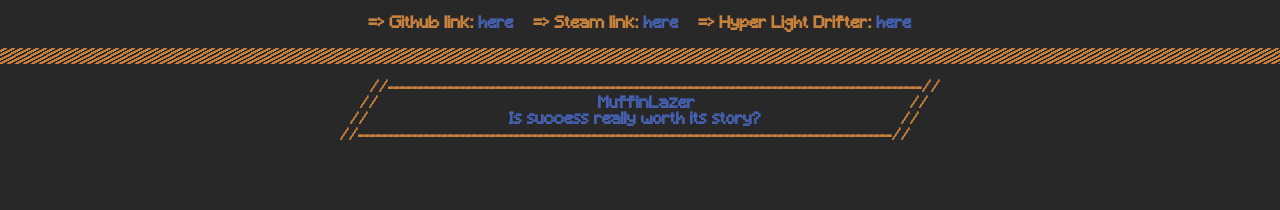
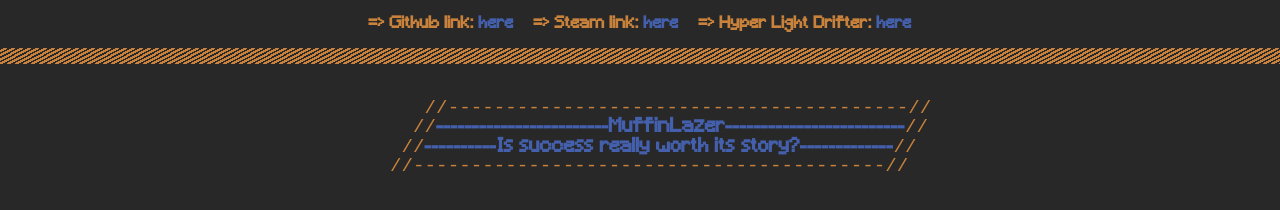
Before and after one commit to MuffinLazer/Muffin-Website, a plain HTML site: page index.html in a window 1280 px wide. Drawn offline with Linux system fonts and the light colour scheme.

Commit message:
ausdjaisdhjas ascii art again

```diff
--- a/index.html
+++ b/index.html
@@ -14,18 +14,10 @@
 
 <div class="bar"></div>
 <div class="ascii">
-    <div class="row">
-        <span class="orangetext">&nbsp;&nbsp;&nbsp;&nbsp;&nbsp;&nbsp;//-----------------------------------------------------------------------------------------//</span>
-    </div>
-    <div class="row">
-        <span class="orangetext">&nbsp;&nbsp;&nbsp;&nbsp;//&nbsp;&nbsp;&nbsp;&nbsp;&nbsp;&nbsp;&nbsp;&nbsp;&nbsp;&nbsp;&nbsp;&nbsp;&nbsp;&nbsp;&nbsp;&nbsp;&nbsp;&nbsp;&nbsp;&nbsp;&nbsp;&nbsp;&nbsp;&nbsp;&nbsp;&nbsp;&nbsp;&nbsp;&nbsp;&nbsp;&nbsp;&nbsp;&nbsp;&nbsp;&nbsp;&nbsp;&nbsp;&nbsp;&nbsp;&nbsp;&nbsp;&nbsp;&nbsp;&nbsp;</span><span class="bluetext">MuffinLazer</span><span class="orangetext">&nbsp;&nbsp;&nbsp;&nbsp;&nbsp;&nbsp;&nbsp;&nbsp;&nbsp;&nbsp;&nbsp;&nbsp;&nbsp;&nbsp;&nbsp;&nbsp;&nbsp;&nbsp;&nbsp;&nbsp;&nbsp;&nbsp;&nbsp;&nbsp;&nbsp;&nbsp;&nbsp;&nbsp;&nbsp;&nbsp;&nbsp;&nbsp;&nbsp;&nbsp;&nbsp;&nbsp;&nbsp;&nbsp;&nbsp;&nbsp;&nbsp;&nbsp;&nbsp;//</span>
-    </div>
-    <div class="row">
-        <span class="orangetext">&nbsp;&nbsp;//&nbsp;&nbsp;&nbsp;&nbsp;&nbsp;&nbsp;&nbsp;&nbsp;&nbsp;&nbsp;&nbsp;&nbsp;&nbsp;&nbsp;&nbsp;&nbsp;&nbsp;&nbsp;&nbsp;&nbsp;&nbsp;&nbsp;&nbsp;&nbsp;&nbsp;&nbsp;&nbsp;&nbsp;</span><span class="bluetext">Is success really worth its story?</span><span class="orangetext">&nbsp;&nbsp;&nbsp;&nbsp;&nbsp;&nbsp;&nbsp;&nbsp;&nbsp;&nbsp;&nbsp;&nbsp;&nbsp;&nbsp;&nbsp;&nbsp;&nbsp;&nbsp;&nbsp;&nbsp;&nbsp;&nbsp;&nbsp;&nbsp;&nbsp;&nbsp;&nbsp;&nbsp;//</span>
-    </div>
-    <div class="row">
-        <span class="orangetext">//-----------------------------------------------------------------------------------------//</span>
-    </div>
+    &nbsp;&nbsp;&nbsp;//----------------------------------------//
+    &nbsp;&nbsp;//<span class="bluetext">------------------------MuffinLazer-------------------------</span>//
+    &nbsp;//<span class="bluetext">----------Is success really worth its story?-------------</span>//
+    //-----------------------------------------//
 </div>
 </body>
 </html>
--- a/style.css
+++ b/style.css
@@ -23,17 +23,16 @@ linktext {
     padding-right: 10px;
 }
 .ascii {
-    display: flex;
+    display: block;
+    font-family: "Courier New", Courier, monospace;
     flex-direction: column;
-    justify-content: center;
+    justify-content: left;
     line-height: 1;
     padding: 1rem;
-}
-.row {
-    display: flex;
-    flex-direction: row;
-    justify-content: left;
-    width: 100%;
+    color: #C8823C;
+    width: 37rem;
+    font-size: 1.2rem;
+    white-space: pre-wrap;
 }
 .bluetext {
     font-size: 1em;
```
